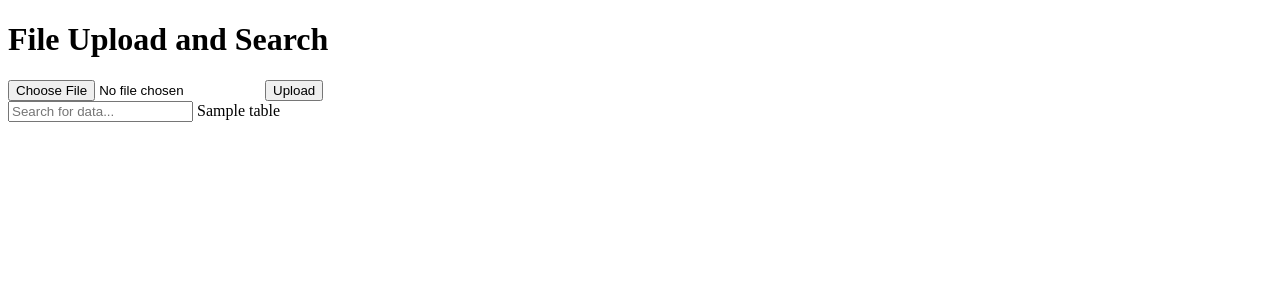
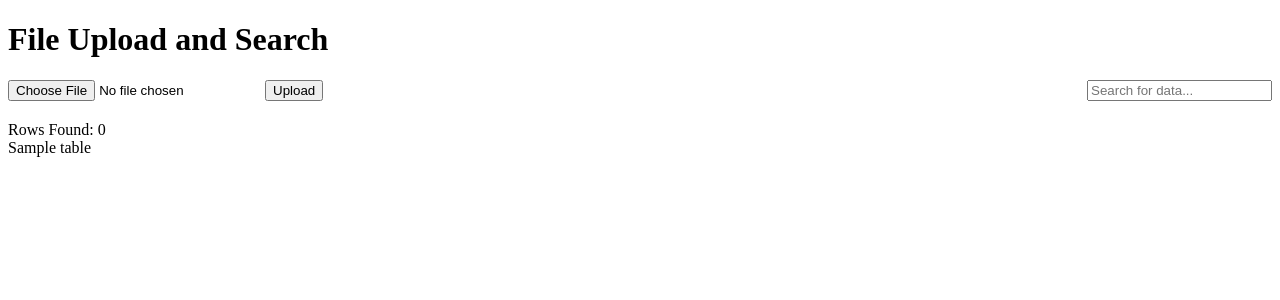
Before and after one commit to DhulipudiAchyutSaiKrishna/swaroop-sir-task, a Flask app: template templates/index.html in a window 1280 px wide. Shown: the top 300 px of the page. Run offline with Flask 3, Linux system fonts and the light colour scheme; the template is opened without the code that fills it: most values are stand-ins (such as "Sample title", 1, 10 or a date in 2020).

Commit message:
Added navbar, rowcount, text-highlight but has performance issues

```diff
--- /dev/null
+++ b/static/script.js
@@ -0,0 +1,97 @@
+// // script.js
+// // function highlightText(text, search) {
+// //   // Use a regular expression to perform a global search and replace
+// //   var pattern = new RegExp(search, "gi");
+// //   return text.replace(pattern, '<span class="highlight">$&</span>');
+// // }
+
+// // modified version
+
+// function highlightText(text, search) {
+//   var pattern = new RegExp("(" + search + ")", "gi");
+//   return text.replace(pattern, '<span class="highlight">$1</span>');
+// }
+
+// function filterTable() {
+//   var input, filter, table, tr, td, i, j, txtValue;
+//   input = document.getElementById("searchInput");
+//   filter = input.value.toLowerCase();
+//   table = document.getElementsByClassName("data")[0];
+//   tr = table.getElementsByTagName("tr");
+
+//   //   for (i = 1; i < tr.length; i++) {
+//   //     var rowVisible = false;
+//   //     for (j = 0; j < tr[i].cells.length; j++) {
+//   //       td = tr[i].cells[j];
+//   //       if (td) {
+//   //         txtValue = td.textContent || td.innerText;
+//   //         if (txtValue.toLowerCase().indexOf(filter) > -1) {
+//   //           rowVisible = true;
+//   //           break;
+//   //         }
+//   //       }
+//   //     }
+//   //     if (rowVisible) {
+//   //       tr[i].style.display = "";
+//   //     } else {
+//   //       tr[i].style.display = "none";
+//   //     }
+//   //   }
+//   for (i = 1; i < tr.length; i++) {
+//     var rowVisible = false;
+//     for (j = 0; j < tr[i].cells.length; j++) {
+//       td = tr[i].cells[j];
+//       if (td) {
+//         txtValue = td.textContent || td.innerText;
+//         if (txtValue.toLowerCase().indexOf(filter) > -1) {
+//           rowVisible = true;
+//           break;
+//         }
+//         var highlightedText = highlightText(txtValue, filter);
+//         td.innerHTML = highlightedText;
+//       }
+//     }
+//     if (rowVisible) {
+//       tr[i].style.display = "";
+//     } else {
+//       tr[i].style.display = "none";
+//     }
+//   }
+// }
+function highlightText(text, search) {
+  var pattern = new RegExp("(" + search + ")", "gi");
+  return text.replace(pattern, '<span class="highlight">$1</span>');
+}
+
+function filterTable() {
+  var input, filter, table, tr, td, i, j, txtValue;
+  input = document.getElementById("searchInput");
+  filter = input.value.toLowerCase();
+  table = document.getElementsByClassName("data")[0];
+  tr = table.getElementsByTagName("tr");
+  var rowCount = 0; // Initialize row count to 0
+
+  for (i = 1; i < tr.length; i++) {
+    var rowVisible = false;
+    for (j = 0; j < tr[i].cells.length; j++) {
+      td = tr[i].cells[j];
+      if (td) {
+        txtValue = td.textContent || td.innerText;
+        var highlightedText = highlightText(txtValue, filter);
+        td.innerHTML = highlightedText; // Highlight the text in the cell
+        if (txtValue.toLowerCase().indexOf(filter) > -1) {
+          rowVisible = true;
+        }
+      }
+    }
+    if (rowVisible) {
+      tr[i].style.display = "";
+      rowCount++; // Increment row count when a row is visible
+    } else {
+      tr[i].style.display = "none";
+    }
+  }
+
+  // Update the row count display
+  document.getElementById("rowCount").textContent = "Rows Found: " + rowCount;
+}
--- /dev/null
+++ b/static/styles.css
@@ -0,0 +1,31 @@
+/* styles.css */
+
+.navbar {
+    display: flex;
+    align-items: center;
+    justify-content: space-between;
+    margin-bottom: 20px;
+}
+
+.navbar .upload-form {
+    margin-right: 10px;
+}
+
+table.data {
+    border-collapse: collapse;
+    width: 100%;
+    margin-top: 20px;
+}
+th, td {
+    border: 1px solid #dddddd;
+    text-align: left;
+    padding: 8px;
+}
+tr:nth-child(even) {
+    background-color: #f2f2f2;
+}
+/* to style the highlighted text */
+span.highlight {
+    background-color: yellow;
+    font-weight: bold;
+}
--- a/templates/index.html
+++ b/templates/index.html
@@ -2,70 +2,38 @@
 <html>
   <head>
     <title>File Upload and Search</title>
-    <style>
-      table.data {
-        border-collapse: collapse;
-        width: 100%;
-      }
-      th,
-      td {
-        border: 1px solid #dddddd;
-        text-align: left;
-        padding: 8px;
-      }
-      tr:nth-child(even) {
-        background-color: #f2f2f2;
-      }
-    </style>
+    <link
+      rel="stylesheet"
+      type="text/css"
+      href="{{ url_for('static', filename='styles.css') }}"
+    />
   </head>
   <body>
     <h1>File Upload and Search</h1>
 
-    <!-- Upload Form -->
+    <!-- Navbar with Upload Button and Search Input -->
+    <div class="navbar">
       <form method="POST" enctype="multipart/form-data" class="upload-form">
         <input type="file" name="file" accept=".csv, .json" />
         <input type="submit" value="Upload" />
       </form>
 
-    <!-- Search Input -->
       <input
         type="text"
         id="searchInput"
         onkeyup="filterTable()"
         placeholder="Search for data..."
       />
+    </div>
+
+    <!-- Display Row Count -->
+    <div id="rowCount">Rows Found: 0</div>
+    <!-- Placeholder for row count -->
 
     <!-- Display Data Table -->
     {% for table in tables %} {{ table|safe }} {% endfor %}
 
     <!-- JavaScript Function for Filtering Table Rows -->
-    <script>
-      function filterTable() {
-        var input, filter, table, tr, td, i, j, txtValue;
-        input = document.getElementById("searchInput");
-        filter = input.value.toLowerCase();
-        table = document.getElementsByClassName("data")[0];
-        tr = table.getElementsByTagName("tr");
-
-        for (i = 1; i < tr.length; i++) {
-          var rowVisible = false;
-          for (j = 0; j < tr[i].cells.length; j++) {
-            td = tr[i].cells[j];
-            if (td) {
-              txtValue = td.textContent || td.innerText;
-              if (txtValue.toLowerCase().indexOf(filter) > -1) {
-                rowVisible = true;
-                break;
-              }
-            }
-          }
-          if (rowVisible) {
-            tr[i].style.display = "";
-          } else {
-            tr[i].style.display = "none";
-          }
-        }
-      }
-    </script>
+    <script src="{{ url_for('static', filename='script.js') }}"></script>
   </body>
 </html>
```
Lines whose indentation alone changed are shown as unchanged.
